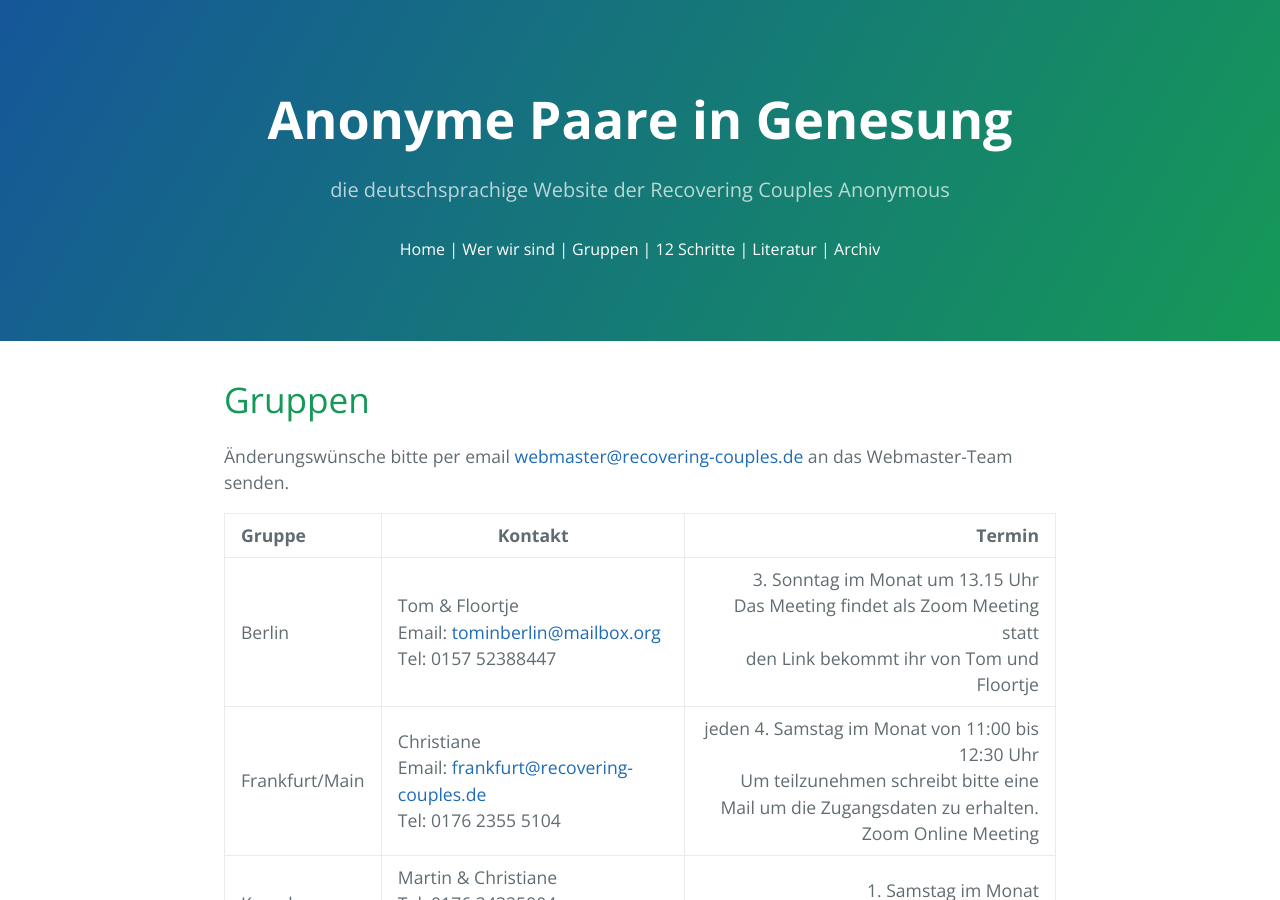
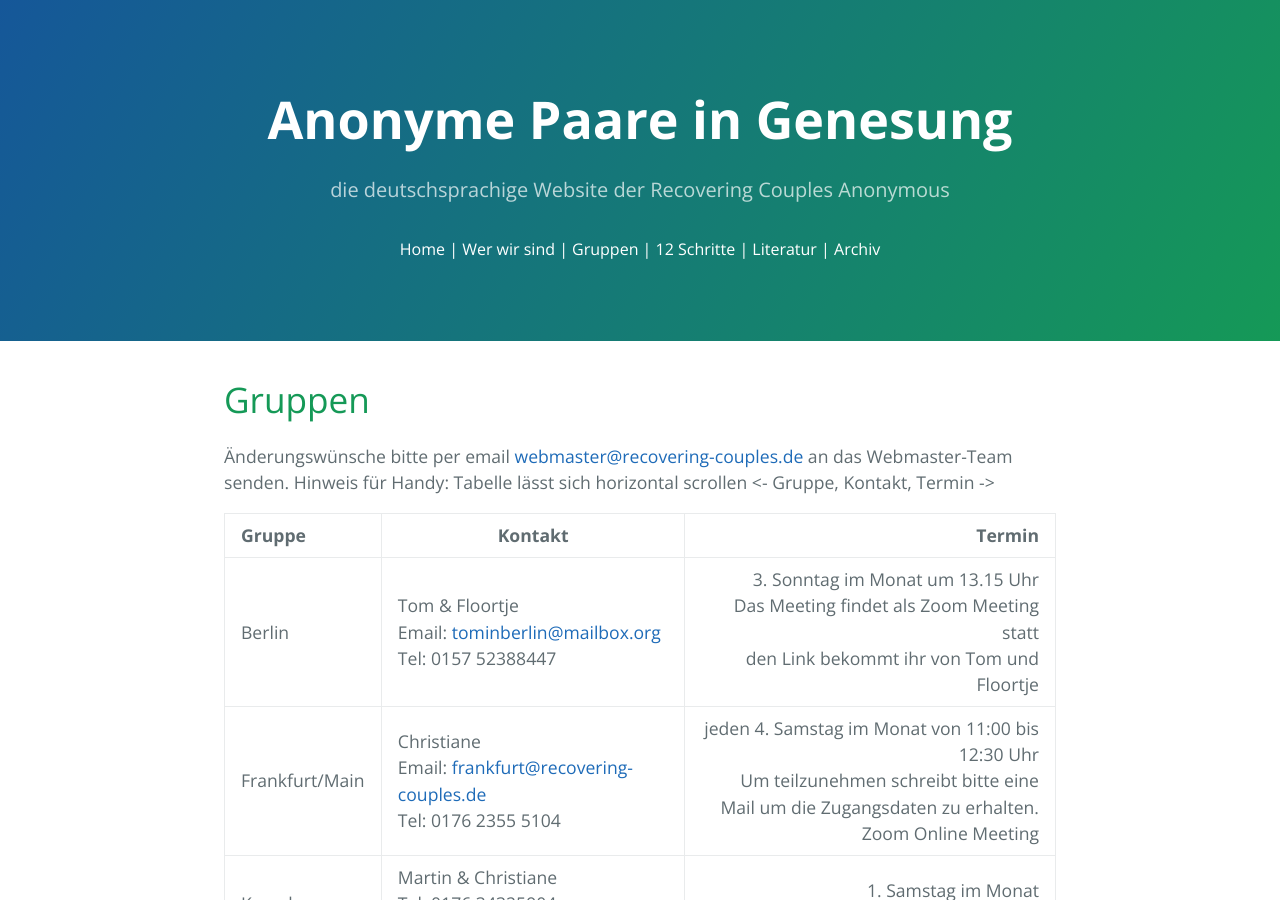
Before and after one commit to rcadeutschland/rcadeutschland.github.io, a Jekyll site: the page built from Gruppen.md, in a window 1280 px wide and 900 px high. Built offline with Jekyll 4.4.1, drawn with Linux system fonts in a browser that asks for light colours.

Commit message:
Update Gruppen.md

```diff
--- a/Gruppen.md
+++ b/Gruppen.md
@@ -5,6 +5,7 @@
 # Gruppen
 
 Änderungswünsche bitte per email <webmaster@recovering-couples.de> an das Webmaster-Team senden.
+Hinweis für Handy: Tabelle lässt sich horizontal scrollen <- Gruppe, Kontakt, Termin  ->
 
 | Gruppe | Kontakt | Termin                       |
 |:------ | ------- | ---------------------------: |
```
